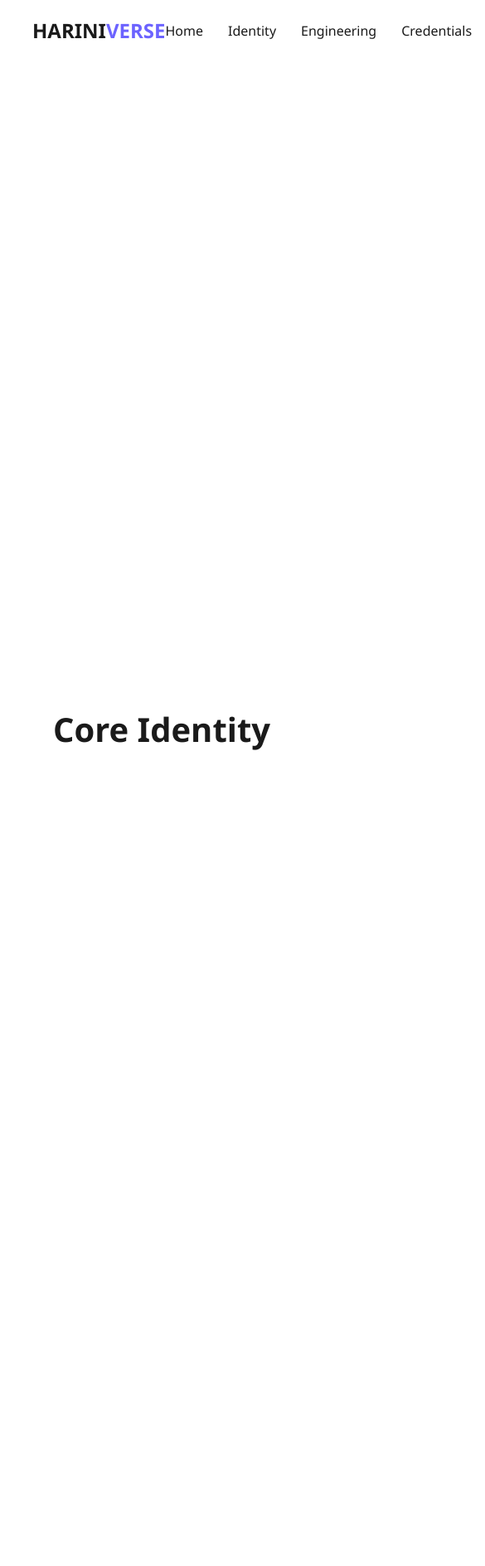
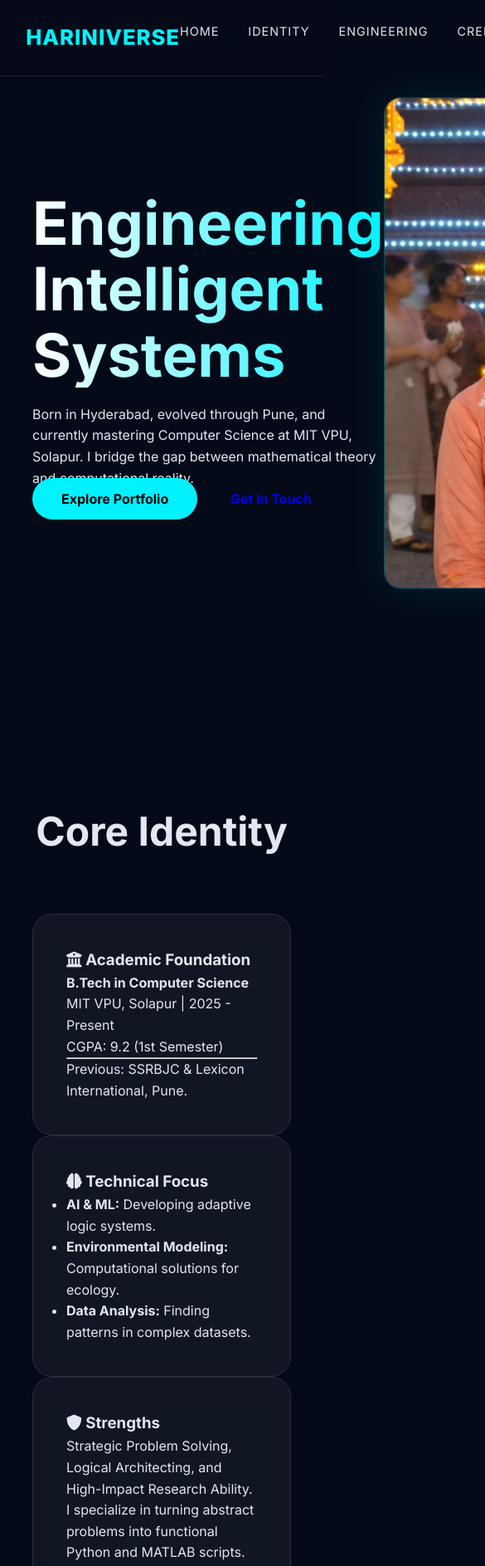
Before and after one commit to HariniVerse123/portfolio1, a plain HTML site: page index.html in a window 390 px wide. Shown: the top 1887 px of the page at 83% size, 585 px wide, since content can reach past the window. Drawn offline with Linux system fonts and the light colour scheme.

Commit message:
Update style.css

```diff
--- a/style.css
+++ b/style.css
@@ -1,97 +1,123 @@
 :root {
-    --bg: #ffffff;
-    --text: #1a1a1a;
-    --accent: #6c63ff;
-    --secondary: #f0f0f5;
-    --card-bg: #ffffff;
-    --transition: all 0.3s ease;
-}
-
-[data-theme="dark"] {
-    --bg: #0f172a;
-    --text: #f8fafc;
-    --accent: #38bdf8;
-    --secondary: #1e293b;
-    --card-bg: #1e293b;
+    --bg: #050a18; /* Deep Space Navy */
+    --card-bg: rgba(255, 255, 255, 0.05);
+    --text: #e2e8f0;
+    --accent: #00f2ff; /* Electric Cyan */
+    --secondary: #7000ff; /* Purple Glow */
+    --glass: rgba(255, 255, 255, 0.03);
 }
 
 * {
     margin: 0;
     padding: 0;
     box-sizing: border-box;
-    font-family: 'Segoe UI', Tahoma, Geneva, Verdana, sans-serif;
+    font-family: 'Inter', 'Segoe UI', sans-serif;
 }
 
 body {
     background-color: var(--bg);
     color: var(--text);
     overflow-x: hidden;
-    transition: var(--transition);
+    line-height: 1.6;
 }
 
-/* Custom Cursor - Extra Feature */
-.cursor {
-    width: 20px;
-    height: 20px;
-    border: 2px solid var(--accent);
-    border-radius: 50%;
+/* Animated Background Canvas */
+#bg-canvas {
     position: fixed;
-    pointer-events: none;
-    z-index: 9999;
-    transition: transform 0.1s ease;
+    top: 0;
+    left: 0;
+    width: 100%;
+    height: 100%;
+    z-index: -1;
+    background: radial-gradient(circle at center, #0a192f 0%, #050a18 100%);
 }
 
 nav {
     display: flex;
     justify-content: space-between;
-    align-items: center;
-    padding: 20px 10%;
+    padding: 25px 8%;
     position: fixed;
     width: 100%;
-    top: 0;
-    background: rgba(var(--bg), 0.8);
-    backdrop-filter: blur(10px);
+    backdrop-filter: blur(15px);
     z-index: 1000;
+    border-bottom: 1px solid rgba(255, 255, 255, 0.1);
 }
 
-.logo { font-size: 1.5rem; font-weight: bold; }
-.logo span { color: var(--accent); }
+.logo { font-size: 1.6rem; font-weight: 800; letter-spacing: 1px; color: var(--accent); }
 
-.nav-links { display: flex; list-style: none; gap: 30px; }
-.nav-links a { text-decoration: none; color: var(--text); font-weight: 500; transition: var(--transition); }
-.nav-links a:hover { color: var(--accent); }
+.nav-links { display: flex; list-style: none; gap: 35px; }
+.nav-links a {
+    text-decoration: none;
+    color: var(--text);
+    font-size: 0.9rem;
+    text-transform: uppercase;
+    letter-spacing: 1px;
+    transition: 0.3s;
+}
+.nav-links a:hover { color: var(--accent); text-shadow: 0 0 10px var(--accent); }
 
-.theme-toggle { cursor: pointer; font-size: 1.2rem; }
+section { padding: 120px 10%; min-height: 100vh; }
 
-section { padding: 100px 10%; min-height: 80vh; }
+/* Hero Section with Floating Animation */
+.hero { display: flex; align-items: center; justify-content: space-between; }
+.hero-content h1 { font-size: 4.5rem; line-height: 1.1; margin-bottom: 20px; background: linear-gradient(to right, #fff, var(--accent)); -webkit-background-clip: text; -webkit-text-fill-color: transparent; }
+.hero-image img {
+    width: 380px;
+    border-radius: 20px;
+    border: 1px solid rgba(0, 242, 255, 0.3);
+    box-shadow: 0 0 50px rgba(0, 242, 255, 0.1);
+    animation: float 6s ease-in-out infinite;
+}
 
-.hero { display: flex; align-items: center; justify-content: space-between; gap: 50px; }
-.hero-content h1 { font-size: 3.5rem; margin-bottom: 20px; }
-.hero-content h1 span { color: var(--accent); }
-.hero-image img { width: 350px; border-radius: 30px; box-shadow: 20px 20px 0 var(--accent); }
+@keyframes float {
+    0%, 100% { transform: translateY(0); }
+    50% { transform: translateY(-20px); }
+}
 
-.btn { padding: 12px 30px; border-radius: 5px; text-decoration: none; display: inline-block; margin-top: 20px; font-weight: 600; }
-.primary { background: var(--accent); color: white; margin-right: 15px; }
-.secondary { border: 2px solid var(--accent); color: var(--accent); }
+/* Glass Cards */
+.about-card, .project-card {
+    background: var(--card-bg);
+    backdrop-filter: blur(10px);
+    border: 1px solid rgba(255, 255, 255, 0.1);
+    padding: 40px;
+    border-radius: 24px;
+    transition: 0.4s;
+}
 
-.section-title { text-align: center; font-size: 2.5rem; margin-bottom: 50px; }
+.project-card:hover {
+    border-color: var(--accent);
+    transform: translateY(-10px);
+    box-shadow: 0 20px 40px rgba(0, 0, 0, 0.4);
+}
 
-.about-container { display: grid; grid-template-columns: repeat(auto-fit, minmax(300px, 1fr)); gap: 20px; }
-.about-card { background: var(--card-bg); padding: 30px; border-radius: 15px; border: 1px solid var(--accent); }
+.project-card img {
+    width: 100%;
+    border-radius: 15px;
+    margin-bottom: 20px;
+}
 
-.project-grid { display: grid; grid-template-columns: repeat(auto-fit, minmax(280px, 1fr)); gap: 25px; }
-.project-card { background: var(--card-bg); border-radius: 15px; overflow: hidden; box-shadow: 0 10px 30px rgba(0,0,0,0.1); }
-.project-card img { width: 100%; height: 200px; object-fit: cover; }
-.project-info { padding: 20px; }
+.section-title {
+    font-size: 3rem;
+    margin-bottom: 60px;
+    text-align: center;
+}
 
-.cert-grid { display: flex; flex-wrap: wrap; gap: 20px; justify-content: center; }
-.cert-item img { width: 300px; border-radius: 10px; border: 1px solid #ddd; }
+.btn {
+    padding: 15px 35px;
+    border-radius: 50px;
+    text-decoration: none;
+    font-weight: bold;
+    transition: 0.3s;
+}
 
-.contact-links { display: flex; justify-content: center; gap: 40px; font-size: 1.2rem; }
-.contact-links a { color: var(--text); text-decoration: none; }
+.primary { background: var(--accent); color: #000; }
+.primary:hover { box-shadow: 0 0 30px var(--accent); transform: scale(1.05); }
 
-footer { text-align: center; padding: 40px; background: var(--secondary); }
-
-/* Animations */
-.reveal { opacity: 0; transform: translateY(30px); transition: 1s all ease; }
-.reveal.active { opacity: 1; transform: translateY(0); }
+/* Contact Icons */
+.contact-links a {
+    font-size: 2rem;
+    color: var(--text);
+    margin: 0 20px;
+    transition: 0.3s;
+}
+.contact-links a:hover { color: var(--accent); }
```
